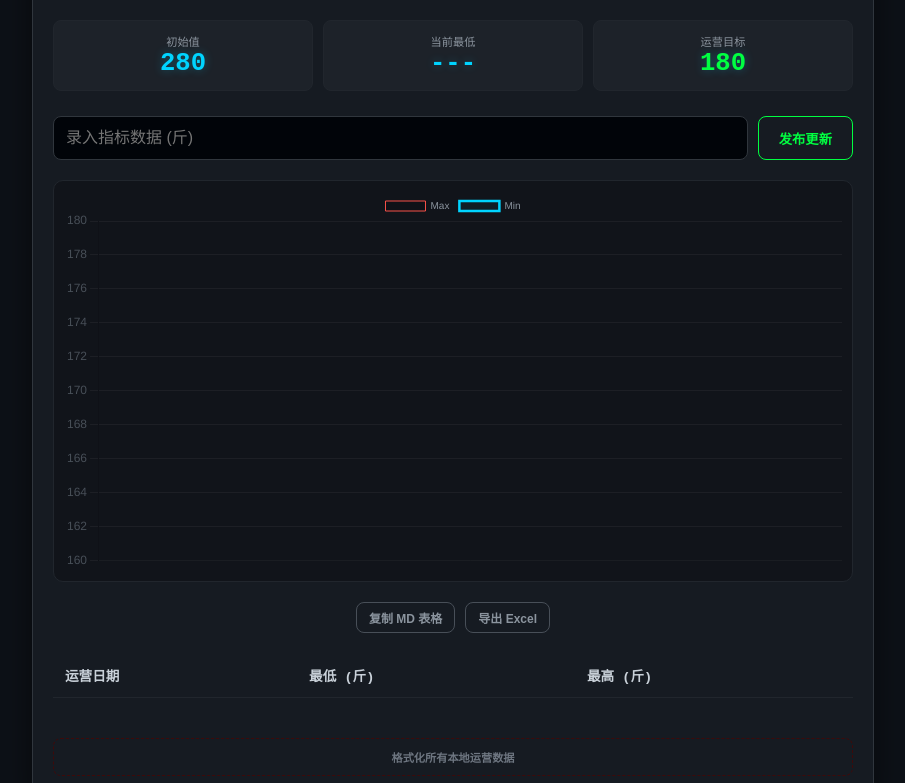
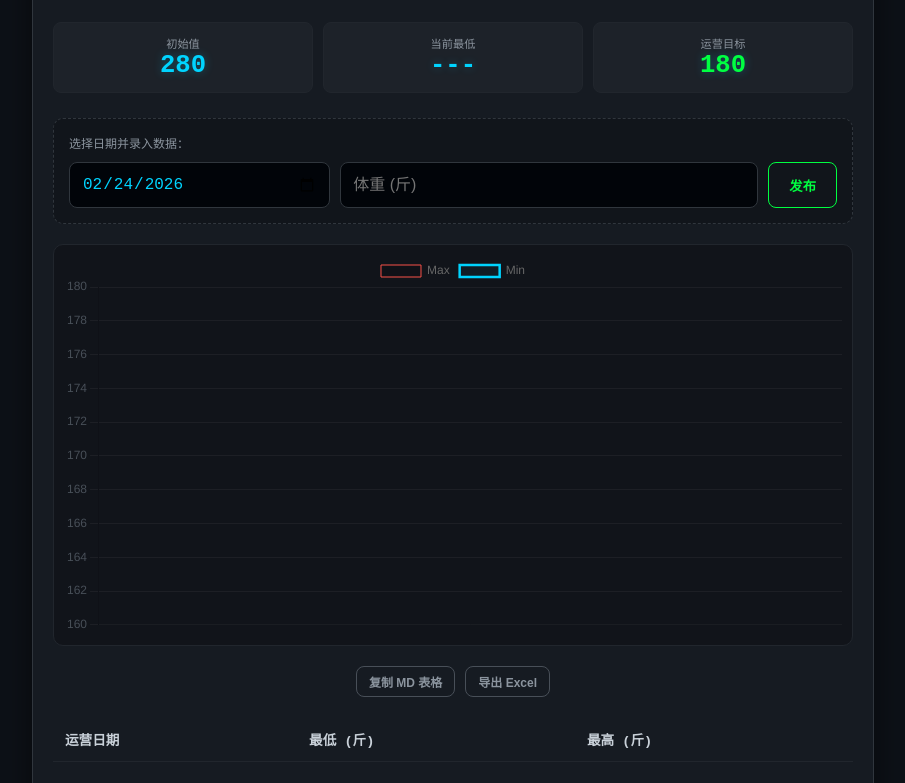
Before and after one commit to Alex968/weight-tracker, a plain HTML site: page index.html in a window 1280 px wide. Shown: the part 94-877 px from the top of the page, without its empty margins (187-1092 px from the left). Drawn offline with nearby package versions, Linux system fonts and the light colour scheme; some packages are replaced by stand-ins of ours; a script that the page names is missing.

Commit message:
Update index.html

```diff
--- a/index.html
+++ b/index.html
@@ -15,18 +15,18 @@
         .stats { display: grid; grid-template-columns: repeat(3, 1fr); gap: 10px; margin-bottom: 25px; }
         .stat-box { background: rgba(255,255,255,0.03); padding: 12px; border-radius: 8px; text-align: center; border: 1px solid #21262d; }
         .stat-val { font-size: 1.6rem; font-weight: bold; color: var(--blue); text-shadow: 0 0 10px rgba(0,212,255,0.3); }
-        .input-group { display: flex; gap: 10px; margin-bottom: 20px; }
-        input { background: #010409; border: 1px solid #30363d; color: var(--green); padding: 12px; border-radius: 8px; flex: 1; outline: none; font-size: 1rem; }
+        .input-area { background: rgba(0,0,0,0.2); padding: 15px; border-radius: 10px; margin-bottom: 20px; border: 1px dashed #30363d; }
+        .input-row { display: flex; gap: 10px; margin-top: 10px; }
+        input { background: #010409; border: 1px solid #30363d; color: var(--green); padding: 12px; border-radius: 8px; outline: none; font-size: 1rem; }
+        #dateIn { flex: 1.2; color: var(--blue); } /* 日期选择器样式 */
+        #weightIn { flex: 2; }
         button { background: transparent; border: 1px solid var(--green); color: var(--green); padding: 10px 20px; border-radius: 8px; cursor: pointer; font-weight: bold; transition: 0.2s; }
         button:hover { background: var(--green); color: #000; box-shadow: 0 0 15px var(--green); }
         .chart-container { height: 380px; margin-bottom: 20px; background: rgba(0,0,0,0.25); border-radius: 10px; padding: 10px; border: 1px solid #21262d; cursor: crosshair; }
-        .action-group { display: flex; gap: 10px; margin-bottom: 20px; justify-content: center; }
         .btn-tool { border-color: #484f58; color: #8b949e; font-size: 0.75rem; padding: 6px 12px; }
         table { width: 100%; border-collapse: collapse; font-size: 0.85rem; }
         th, td { padding: 12px; border-bottom: 1px solid #21262d; text-align: left; }
-        .edit-input { width: 65px; background: transparent; border: 1px solid transparent; color: #fff; padding: 4px; border-radius: 4px; text-align: center; transition: 0.3s; }
-        .edit-input:focus { border-color: var(--blue); background: #000; outline: none; }
-        .reset-btn { width: 100%; margin-top: 40px; border-color: #3e0a0a; color: #6e7681; font-size: 0.7rem; border-style: dashed; }
+        .edit-input { width: 65px; background: transparent; border: 1px solid transparent; color: #fff; text-align: center; }
     </style>
 </head>
 <body>
@@ -35,7 +35,7 @@
     <div class="header">
         <div>
             <h2 style="margin:0; letter-spacing: 1px;">健康体重运营系统</h2>
-            <small style="color:#58a6ff">Status: Running Optimized...</small>
+            <small style="color:#58a6ff">运营模式：支持历史回溯</small>
         </div>
         <button class="btn-tool" onclick="chart.resetZoom()">重置视图</button>
     </div>
@@ -46,16 +46,20 @@
         <div class="stat-box"><div style="font-size:0.7rem; color:#8b949e">运营目标</div><div class="stat-val" style="color:var(--green)">180</div></div>
     </div>
 
-    <div class="input-group">
-        <input type="number" id="weightIn" step="0.1" placeholder="录入指标数据 (斤)">
-        <button onclick="save()">发布更新</button>
+    <div class="input-area">
+        <div style="font-size: 0.75rem; color: #8b949e; margin-bottom: 5px;">选择日期并录入数据：</div>
+        <div class="input-row">
+            <input type="date" id="dateIn">
+            <input type="number" id="weightIn" step="0.1" placeholder="体重 (斤)">
+            <button onclick="save()">发布</button>
+        </div>
     </div>
 
     <div class="chart-container">
         <canvas id="myChart"></canvas>
     </div>
 
-    <div class="action-group">
+    <div style="display:flex; gap:10px; justify-content:center; margin-bottom:20px;">
         <button class="btn-tool" onclick="exportMarkdown()">复制 MD 表格</button>
         <button class="btn-tool" onclick="exportCSV()">导出 Excel</button>
     </div>
@@ -65,31 +69,43 @@
         <tbody id="logList"></tbody>
     </table>
 
-    <button class="reset-btn" onclick="resetAll()">格式化所有本地运营数据</button>
+    <button style="width:100%; margin-top:40px; border:1px dashed #3e0a0a; color:#6e7681; background:transparent; font-size:0.7rem; padding:10px;" onclick="resetAll()">格式化所有本地数据</button>
 </div>
 
 <script>
-    let dataMap = JSON.parse(localStorage.getItem('health_ops_v1')) || {};
+    let dataMap = JSON.parse(localStorage.getItem('health_ops_v2.7')) || {};
     let chart;
+
+    // 页面加载时自动设置日期为今天
+    window.onload = () => {
+        const today = new Date().toISOString().split('T')[0];
+        document.getElementById('dateIn').value = today;
+        render();
+    };
 
     function save() {
         const val = parseFloat(document.getElementById('weightIn').value);
-        if(!val) return;
-        const today = new Date().toLocaleDateString();
-        if(!dataMap[today]) { dataMap[today] = { min: val, max: val }; }
-        else { dataMap[today].min = Math.min(dataMap[today].min, val); dataMap[today].max = Math.max(dataMap[today].max, val); }
-        store();
+        const dateRaw = document.getElementById('dateIn').value;
+        if(!val || !dateRaw) return;
+
+        // 统一日期格式为本地字符串，保持排序一致性
+        const targetDate = new Date(dateRaw).toLocaleDateString();
+
+        if(!dataMap[targetDate]) {
+            dataMap[targetDate] = { min: val, max: val };
+        } else {
+            dataMap[targetDate].min = Math.min(dataMap[targetDate].min, val);
+            dataMap[targetDate].max = Math.max(dataMap[targetDate].max, val);
+        }
+
+        localStorage.setItem('health_ops_v2.7', JSON.stringify(dataMap));
+        document.getElementById('weightIn').value = '';
+        render();
     }
 
     function updateVal(date, type, val) {
         const nVal = parseFloat(val);
-        if(!isNaN(nVal)) { dataMap[date][type] = nVal; store(); }
-    }
-
-    function store() {
-        localStorage.setItem('health_ops_v1', JSON.stringify(dataMap));
-        document.getElementById('weightIn').value = '';
-        render();
+        if(!isNaN(nVal)) { dataMap[date][type] = nVal; localStorage.setItem('health_ops_v2.7', JSON.stringify(dataMap)); render(); }
     }
 
     function render() {
@@ -127,9 +143,8 @@
                     x: { grid: { display: false }, ticks: { color: '#484f58' } }
                 },
                 plugins: {
-                    legend: { display: true, labels: { color: '#8b949e', font: { size: 10 } } },
                     zoom: {
-                        pan: { enabled: true, mode: 'xy', threshold: 5 },
+                        pan: { enabled: true, mode: 'xy' },
                         zoom: { wheel: { enabled: true, speed: 0.08 }, pinch: { enabled: true }, mode: 'xy' }
                     }
                 }
@@ -142,7 +157,7 @@
         let md = "| 日期 | 最低 | 最高 |\n| --- | --- | --- |\n";
         sortedDates.forEach(d => md += `| ${d} | ${dataMap[d].min} | ${dataMap[d].max} |\n`);
         const el = document.createElement('textarea'); el.value = md; document.body.appendChild(el); el.select(); document.execCommand('copy'); document.body.removeChild(el);
-        alert("Markdown 已就绪");
+        alert("Markdown 已复制");
     }
 
     function exportCSV() {
@@ -153,8 +168,7 @@
         const link = document.createElement("a"); link.href = URL.createObjectURL(blob); link.download = `health_ops_data.csv`; link.click();
     }
 
-    function resetAll() { if(confirm("警告：确认清除所有历史运营数据？")) { dataMap = {}; localStorage.clear(); render(); } }
-    render();
+    function resetAll() { if(confirm("确定清除所有数据？")) { dataMap = {}; localStorage.clear(); render(); } }
 </script>
 </body>
 </html>
```
